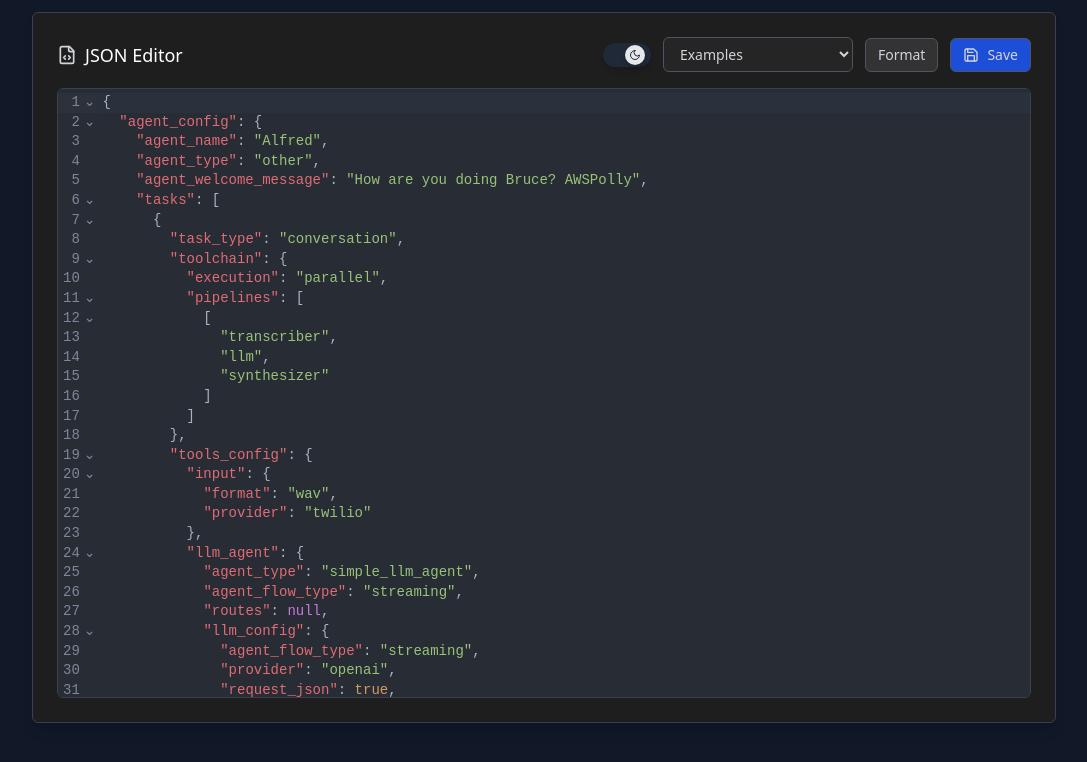
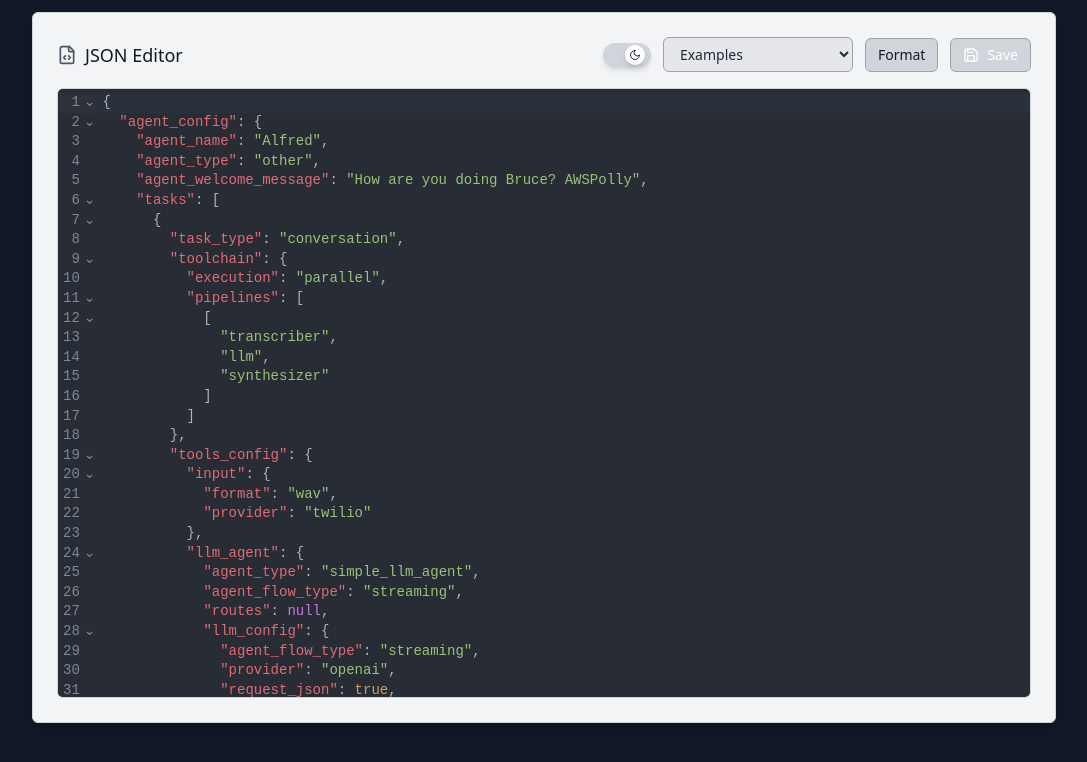
Before and after one commit to pavankapoor31/json-editor, a React (Vite) app: page / in a window 1280 px wide. Shown: the top 762 px of the page, without its empty margins (96-1183 px from the left). Built offline with nearby package versions, Linux system fonts and the light colour scheme.

Commit message:
feat(config): update project configuration files for consistency and TypeScript support

```diff
--- a/package.json
+++ b/package.json
@@ -13,6 +13,8 @@
     "@codemirror/lang-json": "^6.0.1",
     "@codemirror/theme-one-dark": "^6.1.2",
     "@uiw/react-codemirror": "^4.21.21",
+    "@codemirror/lint": "^6.8.0",
+    "@codemirror/state": "^6.4.1",
     "framer-motion": "^12.5.0",
     "lucide-react": "^0.344.0",
     "react": "^18.3.1",
@@ -33,5 +35,8 @@
     "typescript": "^5.5.3",
     "typescript-eslint": "^8.3.0",
     "vite": "^5.4.2"
+  },
+  "overrides": {
+    "typescript": "^5.5.3"
   }
 }
--- a/tailwind.config.js
+++ b/tailwind.config.js
@@ -5,5 +5,4 @@ export default {
     extend: {},
   },
   plugins: [],
-  darkMode: 'class'
 };
```
Also changed, not shown: 1 other file (tests, documents, lock files or other folders).
